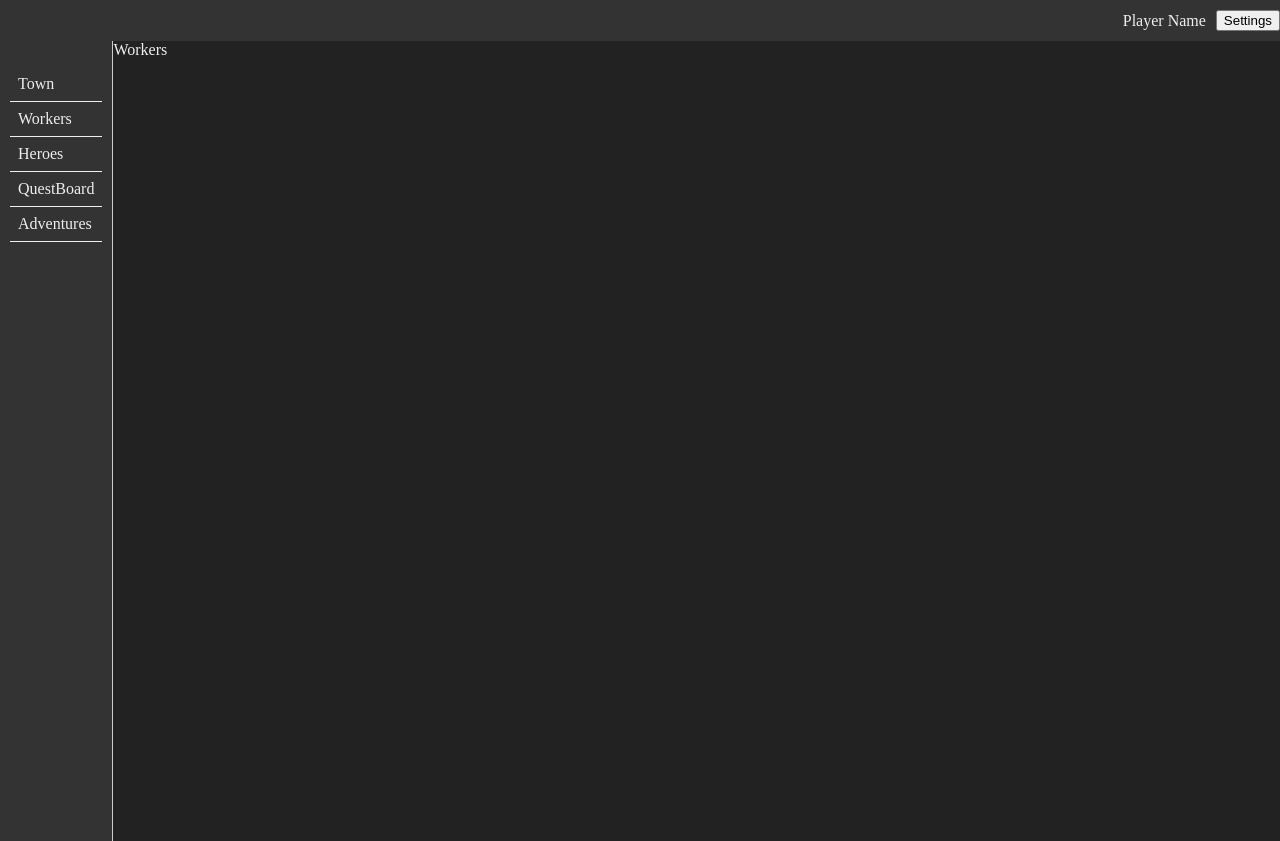
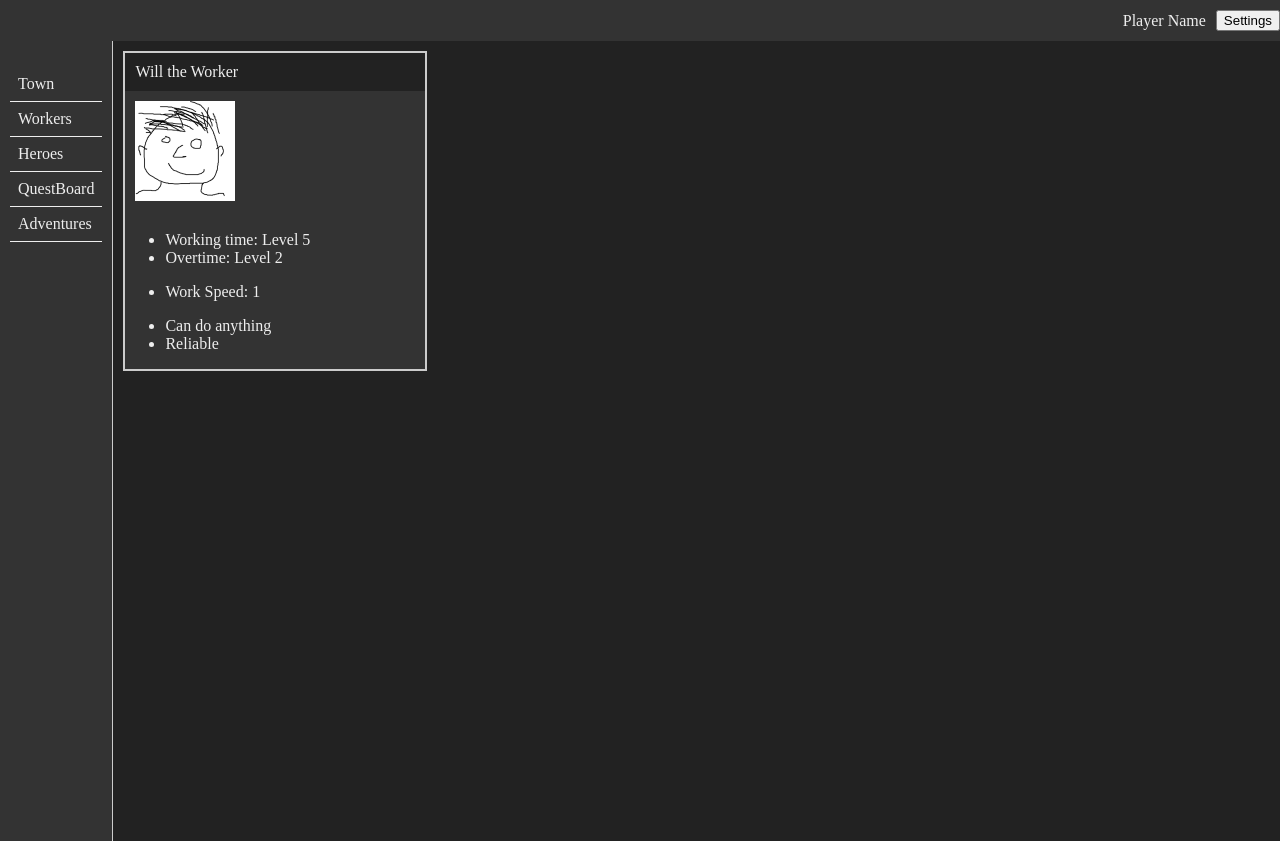
Before and after one commit to Kyoj1n/Adventure-Guild-Idle, a plain HTML site: page index.html in a window 1280 px wide. Both pictures are taken after a click on the item "Workers". Drawn offline with Linux system fonts and the light colour scheme.

Commit message:
Beginning to add stuff for workers and functioning buildings.

```diff
--- /dev/null
+++ b/data.js
@@ -0,0 +1,40 @@
+//Data creation and manipulation
+
+const workerData = {
+    name: 'Will the Worker',
+    picture: 'will.png',
+    skills: [
+        { name: 'Working time', level: 5},
+        { name: 'Overtime', level: 2},
+    ],
+    stats: [
+        { name: 'Work Speed', value: 1},
+    ],
+    abilities: ['Can do anything', 'Reliable'],
+};
+
+//Get worker data from an outside source
+function getWorkerData() {
+    // nothing for now
+    return [workerData];
+}
+
+const buildingData = {
+    name: 'Saw Mill',
+    picture: 'saw-mill.png',
+
+    resource: 'lumber',
+
+    workerSlots: [],
+
+    storage: [
+        { current: 0},
+        { max: 100},
+    ]
+}
+
+//Get building data from an outside source
+function getBuildingData() {
+    // nothing for now
+    return [buildingData];
+}
--- a/index.html
+++ b/index.html
@@ -24,7 +24,6 @@
       <div class="column" id="column3"></div>
     </div>
     <div id="WorkersArea">
-      Workers
     </div>
     <div id="HeroesArea">
       Heroes
@@ -37,6 +36,7 @@
     </div>
   </div>
   <script src="https://cdnjs.cloudflare.com/ajax/libs/sat/0.9.0/SAT.min.js"></script>
+  <script src="data.js"></script>
   <script src="script.js"></script>
 </body>
 </html>
--- a/script.js
+++ b/script.js
@@ -249,7 +249,7 @@ function resizeWindows() {
 
     windows.forEach(window => {
         const columnIndex = Math.floor(window.offsetLeft / columnWidth);
-        const newX = (columnIndex * columnWidth) + 100;
+        const newX = (columnIndex * columnWidth) + 125;
         const newWidth = columnWidth - 50;
 
         window.style.left = newX + 'px';
@@ -260,4 +260,71 @@ function resizeWindows() {
 //Browser resizing event listener
 window.addEventListener('resize', resizeWindows);
 
-//
+// **Worker Area**
+
+//create worker windows
+function createWorkerWindow(workerData) {
+    const workerWindow = document.createElement('div');
+    workerWindow.classList.add('workerWindow');
+
+    //Worker name
+    const nameDiv = document.createElement('div');
+    nameDiv.classList.add('workerHeader');
+    nameDiv.textContent = workerData.name;
+    workerWindow.appendChild(nameDiv);
+
+    //Worker picture
+    const picture = document.createElement('img');
+    picture.classList.add('workerPicture');
+    picture.src = workerData.picture;
+    picture.alt = workerData.picture + ' Picture';
+    picture.style.height = '100px';
+    picture.style.width = '100px';
+    picture.style.padding = '10px'
+    workerWindow.appendChild(picture);
+
+    //Worker skills
+    const skillsDiv = document.createElement('div');
+    skillsDiv.classList.add('workerSkills');
+    const skillsList = document.createElement('ul');
+    workerData.skills.forEach(skill => {
+        const skillItem = document.createElement('li');
+        skillItem.textContent = skill.name + ": Level " + skill.level;
+        skillsList.appendChild(skillItem);
+    });
+    skillsDiv.appendChild(skillsList);
+    workerWindow.appendChild(skillsDiv);
+
+    //Worker Data
+    const statsDiv = document.createElement('div');
+    statsDiv.classList.add('workerStats');
+    const statsList = document.createElement('ul');
+    workerData.stats.forEach(stat => {
+        const statItem = document.createElement('li');
+        statItem.textContent = stat.name + ": " + stat.value;
+        statsList.appendChild(statItem);
+    });
+    statsDiv.appendChild(statsList);
+    workerWindow.appendChild(statsDiv);
+
+    //Worker ability
+    const abilitiesDiv = document.createElement('div');
+    abilitiesDiv.classList.add('workerAbilities');
+    const abilitiesList = document.createElement('ul');
+    workerData.abilities.forEach(abitlity => {
+        const abitlityItem = document.createElement('li');
+        abitlityItem.textContent = abitlity;
+        abilitiesList.appendChild(abitlityItem);
+    });
+    abilitiesDiv.appendChild(abilitiesList);
+
+    workerWindow.appendChild(abilitiesDiv);
+
+    return workerWindow;
+}
+
+const workers = getWorkerData();
+workers.forEach(worker => {
+    const workerWindow = createWorkerWindow(worker);
+    workersArea.appendChild(workerWindow);
+});
--- a/style.css
+++ b/style.css
@@ -72,6 +72,21 @@ html, body {
   background-color: rgba(0, 0, 255, 0.1); /* Light blue */
 }
 
+.workerWindow {
+  border: 2px solid #ccc;
+  width: 300px;
+  position: absolute;
+  margin: 10px;
+  background-color: #333;
+  color: #eee;
+  z-index: 1;
+}
+
+.workerHeader {
+  background-color: #222;
+  padding: 10px;
+}
+
 .column {
   overflow: hidden;
 }
```
Also changed, not shown: saw-mill.png (added), will.png (added).
